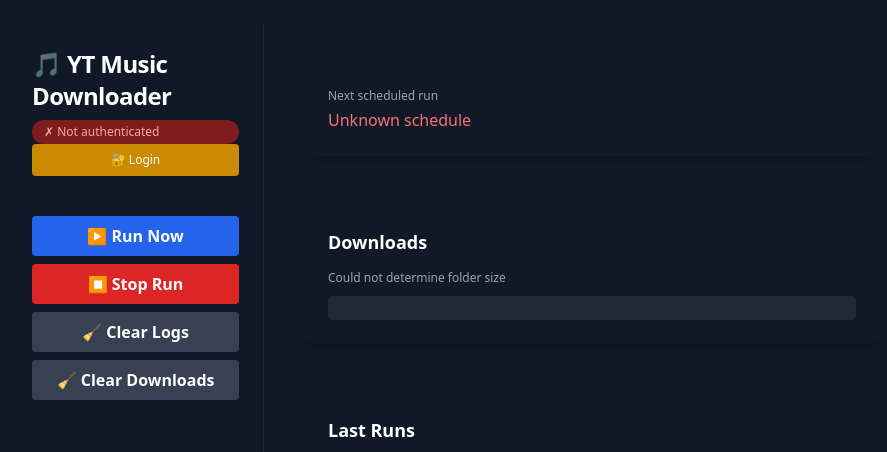
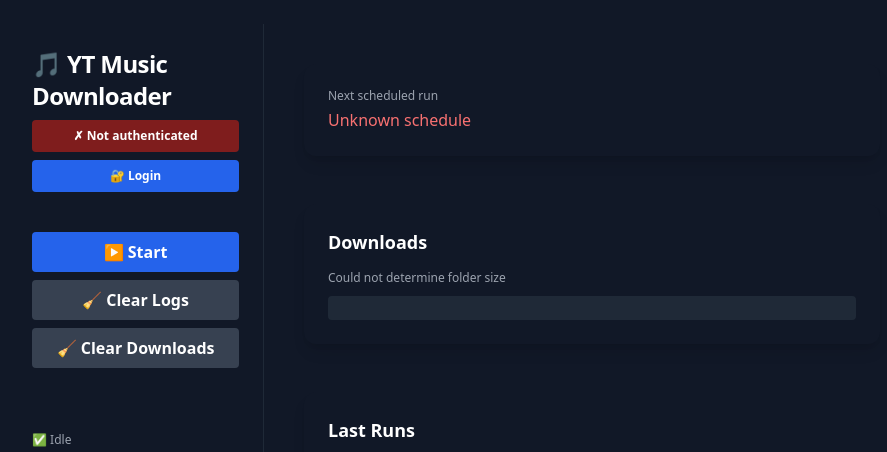
Before and after one commit to Cletus-Mccoy/autoDownloader, a Flask app: page / in a window 1280 px wide. Shown: the top 452 px of the page, without its empty margins (16-903 px from the left). Run offline with Flask 3, Linux system fonts and the light colour scheme; data that the repository does not hold is empty; parts of the project's set-up code (start-up, migrations or seed data) failed here and were passed over; some libraries are stand-ins or nearby versions.

Commit message:
feat: Enhance authentication UI and implement dynamic start/stop button functionality
Co-authored-by: Copilot <copilot@github.com>

```diff
--- a/app/templates/index.html
+++ b/app/templates/index.html
@@ -14,26 +14,21 @@
     <aside class="w-64 bg-gray-900 p-6 flex flex-col gap-8 border-r border-gray-800">
         <div>
             <h1 class="text-2xl font-bold tracking-tight mb-2">🎵 YT Music Downloader</h1>
-            <div id="auth-badge" class="text-xs px-3 py-1 rounded-full font-medium mb-2"></div>
+            <div id="auth-badge" class="mb-2"></div>
             <button id="auth-btn" onclick="openAuthModal()"
-                class="bg-yellow-600 hover:bg-yellow-700 px-4 py-2 rounded text-xs w-full hidden mb-2">
+                class="bg-blue-600 hover:bg-blue-700 px-4 py-2 rounded w-full font-semibold text-xs hidden mb-2">
                 🔐 Login
             </button>
             <form method="post" action="/auth/revoke" id="revoke-form" class="hidden mb-2">
-                <button class="bg-gray-700 hover:bg-gray-600 px-4 py-2 rounded text-xs w-full">
-                    Logout
+                <button class="bg-green-600 hover:bg-red-600 hover:text-white px-4 py-2 rounded w-full font-semibold text-xs transition-colors">
+                    ✓ Authenticated (Logout)
                 </button>
             </form>
         </div>
         <div class="flex flex-col gap-2">
-            <form method="post" action="/run-now">
-                <button class="bg-blue-600 hover:bg-blue-700 px-4 py-2 rounded w-full font-semibold">
-                    ▶ Run Now
-                </button>
-            </form>
-            <form method="post" action="/stop-now">
-                <button class="bg-red-600 hover:bg-red-700 px-4 py-2 rounded w-full font-semibold">
-                    ⏹ Stop Run
+            <form id="runstop-form" method="post" action="/run-now">
+                <button id="runstop-btn" type="submit" class="bg-blue-600 hover:bg-blue-700 px-4 py-2 rounded w-full font-semibold transition-colors">
+                    ▶ Start
                 </button>
             </form>
             <form method="post" action="/clear-logs">
@@ -157,6 +152,30 @@
 </div>
 
 <script>
+        // Dynamic Start/Stop button logic
+        let isRunning = false;
+        const runStopForm = document.getElementById('runstop-form');
+        const runStopBtn = document.getElementById('runstop-btn');
+        async function updateRunStopButton() {
+            const response = await fetch("/download-status", { method: "POST" });
+            const data = await response.json();
+            isRunning = data.status === "running";
+            if (isRunning) {
+                runStopForm.action = "/stop-now";
+                runStopBtn.textContent = "✔ Running";
+                runStopBtn.className = "bg-green-600 hover:bg-red-600 hover:text-white px-4 py-2 rounded w-full font-semibold transition-colors";
+                runStopBtn.onmouseover = () => { runStopBtn.textContent = "⏹ Stop"; };
+                runStopBtn.onmouseout = () => { runStopBtn.textContent = "✔ Running"; };
+            } else {
+                runStopForm.action = "/run-now";
+                runStopBtn.textContent = "▶ Start";
+                runStopBtn.className = "bg-blue-600 hover:bg-blue-700 px-4 py-2 rounded w-full font-semibold transition-colors";
+                runStopBtn.onmouseover = null;
+                runStopBtn.onmouseout = null;
+            }
+        }
+        setInterval(updateRunStopButton, 2000);
+        updateRunStopButton();
     // Download status badge
     async function updateDownloadStatus() {
         const response = await fetch("/download-status", { method: "POST" });
@@ -173,7 +192,7 @@
     setInterval(updateDownloadStatus, 5000);
     updateDownloadStatus();
 
-    // Auth badge
+    // Auth badge styled as button
     fetch('/auth/status')
         .then(r => r.json())
         .then(data => {
@@ -181,13 +200,13 @@
             const loginBtn = document.getElementById('auth-btn');
             const revokeForm = document.getElementById('revoke-form');
             if (data.authenticated) {
-                badge.textContent = '✓ Authenticated';
-                badge.className = 'text-xs px-3 py-1 rounded-full font-medium bg-green-800 text-green-300';
+                badge.innerHTML = '<button class="bg-green-600 hover:bg-red-600 hover:text-white px-4 py-2 rounded w-full font-semibold text-xs transition-colors">✓ Authenticated</button>';
                 revokeForm.classList.remove('hidden');
+                loginBtn.classList.add('hidden');
             } else {
-                badge.textContent = '✗ Not authenticated';
-                badge.className = 'text-xs px-3 py-1 rounded-full font-medium bg-red-900 text-red-300';
+                badge.innerHTML = '<button class="bg-red-900 hover:bg-blue-600 hover:text-white px-4 py-2 rounded w-full font-semibold text-xs transition-colors">✗ Not authenticated</button>';
                 loginBtn.classList.remove('hidden');
+                revokeForm.classList.add('hidden');
             }
         });
 
```
